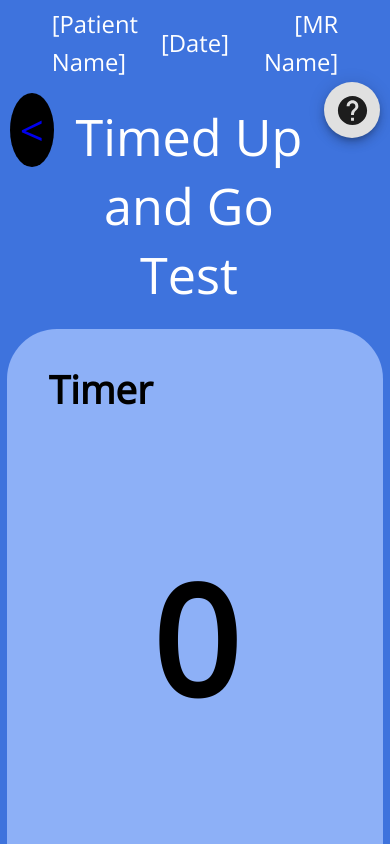
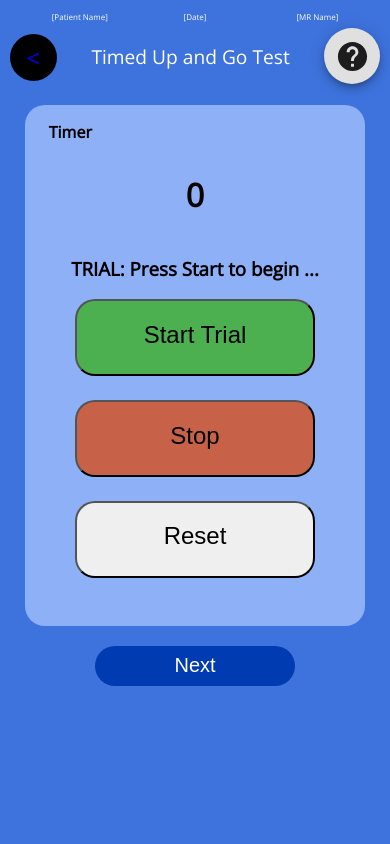
Before and after one commit to LiamCurmideGray/Digital-Health-2021-Team-2, a React (Create React App) app: page /Timer in a window 390 px wide. Shown: the top 844 px of the page. Built offline with nearby package versions, Linux system fonts and the light colour scheme.

Commit message:
added css for mobile view and made some more fixes

```diff
--- a/src/components/GripStrength.js
+++ b/src/components/GripStrength.js
@@ -35,7 +35,7 @@ function GripStrength() {
     <div className="screen">
       {CommonHeader()}
       <div className="buttons-section space-between">
-        <a href="/" className="back-button">
+        <a href="/ReviewQuestion" className="back-button">
           &lt;
         </a>
         <label className="title">Grip Strength Test</label>
--- a/src/components/common/TemplatePage.css
+++ b/src/components/common/TemplatePage.css
@@ -3,29 +3,68 @@
 /* @media (max-width: 720px) for small screens */
 /* @media (min-width: 720px) for larger screens */
 
+/* Common css*/
 html {
   scroll-behavior: smooth;
 }
 
+.alert {
+  color: red;
+}
+
+.buttons-section {
+  width: 95%;
+  display: flex;
+}
+
+.space-between {
+  justify-content: space-between;
+}
+
+fieldset {
+  border: transparent;
+  padding: 0%;
+}
+
+.next-button {
+  background-color: #003bb1;
+  margin-top: 1em;
+  width: 10em;
+  height: 2em;
+  border-radius: 20px;
+  border: 0em;
+  text-align: center;
+  font-size: 1.25em;
+  text-decoration: none;
+  color: white;
+  margin-bottom: 1em;
+  cursor: pointer;
+}
+
+.TimerDiv {
+  align-items: center;
+  align-content: center;
+}
+
+.indented-radio-buttons{
+  margin-left: 10%;
+}
+
+/* Large screen css */
+@media (min-width: 720px) {
   .screen {
     background-color: #3e73dd;
     min-height: 100vh;
     display: flex;
     flex-direction: column;
     align-items: center;
-  /* justify-content: top; */
     font-size: 1.75em;
     color: white;
-  /* padding-bottom: 3%; */
     font-family: 'Open Sans';
   }
 
   .details {
     font-size: 0.85em;
-}
-
-.alert {
-  color: red;
   }
 
   .main-section {
@@ -35,14 +74,11 @@ html {
     padding-right: 3em;
     padding-top: 1em;
     padding-bottom: 3em;
-  /* min-height: 90vh; */
-  /* position: relative; */
     width: 75%;
     min-height: 20em;
     display: flex;
     flex-direction: column;
     align-items: left;
-  /* justify-content: center; */
     font-size: 0.5em;
     color: black;
   }
@@ -53,15 +89,6 @@ p {
 
   li {
     font-size: 2em;
-}
-
-.buttons-section {
-  width: 95%;
-  display: flex;
-}
-
-.space-between {
-  justify-content: space-between;
   }
 
   .back-button, .help-button {
@@ -95,16 +122,15 @@ li {
     margin-top: 0.5em;
   }
 
-fieldset {
-  border: transparent;
-  padding: 0%;
-}
-
   input[type=radio] {
     height: 2em;
     width: 2em;
     margin-right: 1em;
     margin-bottom: 2.5em;
+  }
+
+  .radio-button-label {
+    font-size: 2em;
   }
 
   input[type=text] {
@@ -114,26 +140,6 @@ input[type=text] {
     background: transparent;
     border: none;
     border-bottom: 1px solid #000000;
-  cursor: pointer;
-}
-
-.radio-button-label {
-  font-size: 2em;
-}
-
-.next-button {
-  background-color: #003bb1;
-  margin-top: 1em;
-  width: 10em;
-  height: 2em;
-  border-radius: 20px;
-  border: 0em;
-  text-align: center;
-  /* padding-top: 2%; */
-  font-size: 1.25em;
-  text-decoration: none;
-  color: white;
-  margin-bottom: 1em;
     cursor: pointer;
   }
 
@@ -178,7 +184,7 @@ td.style {
     background-color: #4CAF50;
     font-size: 24px;
     width: 10em;
-  height: 2em;
+    height: 3.2em;
     border-radius: 20px;
     text-align: center;
     padding-top: 2%;
@@ -195,7 +201,7 @@ td.style {
     background-color: #c76147;
     font-size: 24px;
     width: 10em;
-  height: 2em;
+    height: 3.2em;
     border-radius: 20px;
     text-align: center;
     padding-top: 2%;
@@ -211,7 +217,7 @@ td.style {
     display: inline-block;
     font-size: 24px;
     width: 10em;
-  height: 2em;
+    height: 3.2em;
     border-radius: 20px;
     text-align: center;
     padding-top: 2%;
@@ -223,19 +229,13 @@ td.style {
   }
 
   .TimerLayoutWords {
-  font-size: 2cm;
+    font-size: 2em;
     align-items: center;
-}
-
-.TimerDiv {
-  align-items: center;
-  align-content: center;
   }
 
   .gripInputs {
     width: 100%;
     color: aliceblue;
-
   }
 
   .statusDisplay {
@@ -252,3 +252,207 @@ td.style {
     margin-bottom: 0.4em;
     margin-top: 0.4em;
   }
+}
+
+/* Small screen css */
+@media (max-width: 720px) {
+  .screen {
+    background-color: #3e73dd;
+    min-height: 100vh;
+    display: flex;
+    flex-direction: column;
+    align-items: center;
+    color: white;
+    font-family: 'Open Sans';
+  }
+
+  .details {
+    font-size: 0.5em;
+  }
+
+  .main-section {
+    background-color: #8db0f7;
+    border-radius: 20px;
+    padding-left: 3em;
+    padding-right: 3em;
+    padding-top: 1em;
+    padding-bottom: 3em;
+    width: 75%;
+    min-height: 20em;
+    display: flex;
+    flex-direction: column;
+    align-items: left;
+    font-size: 0.5em;
+    color: black;
+  }
+
+  p {
+    font-size: 1.8em;
+  }
+
+  li {
+    font-size: 1.8em;
+  }
+
+  .back-button, .help-button {
+    background-color: black;
+    display: inline-block;
+    width: 1.5em;
+    height: 1.5em;
+    line-height: 1.5em;
+    margin-top: 0.25em;
+    margin-bottom: 1em;
+    border-radius: 50%;
+    text-align: center;
+    padding: 1.5%;
+    font-size: 1.5em;
+    text-decoration: none;
+    cursor: pointer;
+  }
+
+  .title {
+    font-size: 1.2em;
+    text-align: center;
+    margin-bottom: 0.4em;
+    margin-top: 0.8em;
+  }
+
+  .subtitle {
+    font-size: 2em;
+    text-align: left;
+    font-weight: bolder;
+    margin-bottom: 0.5em;
+    margin-top: 0.5em;
+  }
+
+  input[type=radio] {
+    height: 1em;
+    width: 1em;
+    margin-right: 0.7em;
+    margin-bottom: 1.5em;
+  }
+
+  .radio-button-label {
+    font-size: 1.8em;
+  }
+
+  input[type=text] {
+    height: 2em;
+    width: 10em;
+    margin-right: 1em;
+    background: transparent;
+    border: none;
+    border-bottom: 1px solid #000000;
+    cursor: pointer;
+  }
+
+  .list-item {
+    margin-right: 0.8em;
+    margin-bottom: 0.5em;
+    font-size: 1.8em;
+  }
+
+  .image-style {
+    width: 60%;
+  }
+
+  table.style {
+    font-size: 1em;
+    text-align: center;
+    width: 100%;
+    border: 0.4em solid black;
+    border-collapse: collapse;
+  }
+
+  th.style {
+    font-size: 2em;
+    text-align: center;
+    border: 0.3em solid black;
+    border-collapse: collapse;
+    width: 50%;
+    height: 2em;
+  }
+
+  td.style {
+    font-size: 1.5em;
+    text-align: center;
+    border: 0.4em solid black;
+    border-collapse: collapse;
+    height: 2em;
+  }
+
+  .TimerLayoutBtnStart {
+    padding: 32px 40px;
+    display: inline-block;
+    background-color: #4CAF50;
+    font-size: 1.5em;
+    width: 10em;
+    height: 3.2em;
+    border-radius: 20px;
+    text-align: center;
+    padding-top: 2%;
+    padding-bottom: 4%;
+    cursor: pointer;
+    text-decoration: none;
+    margin-bottom: 1em;
+    align-self: center;
+  }
+
+  .TimerLayoutBtnStop {
+    padding: 32px 40px;
+    display: inline-block;
+    background-color: #c76147;
+    font-size: 1.5em;
+    width: 10em;
+    height: 3.2em;
+    border-radius: 20px;
+    text-align: center;
+    padding-top: 2%;
+    padding-bottom: 4%;
+    text-decoration: none;
+    margin-bottom: 1em;
+    cursor: pointer;
+    align-self: center;
+  }
+
+  .TimerLayoutBtnReset {
+    padding: 32px 40px;
+    display: inline-block;
+    font-size: 1.5em;
+    width: 10em;
+    height: 3.2em;
+    border-radius: 20px;
+    text-align: center;
+    padding-top: 2%;
+    padding-bottom: 4%;
+    text-decoration: none;
+    margin-bottom: 1em;
+    cursor: pointer;
+    align-self: center;
+  }
+
+  .TimerLayoutWords {
+    font-size: 2em;
+    align-items: center;
+  }
+
+  .gripInputs {
+    width: 100%;
+    color: aliceblue;
+  }
+
+  .statusDisplay {
+    align-self: center;
+    align-content: center;
+    padding-top: 1;
+    width: 300;
+    height: 55;
+  }
+
+  .fallStatusText {
+    font-size: 0.5em;
+    text-align: center;
+    margin-bottom: 0.4em;
+    margin-top: 0.4em;
+  }
+}
```
Also changed, not shown: src/components/GripStrength2.js (+9 -11 lines), src/components/GripStrength4.js (+18 -23 lines), src/components/LevelsOfMobility.js (+41 -20 lines), src/components/ReviewQuestion.js (+25 -13 lines). Lines whose indentation alone changed are shown as unchanged.
